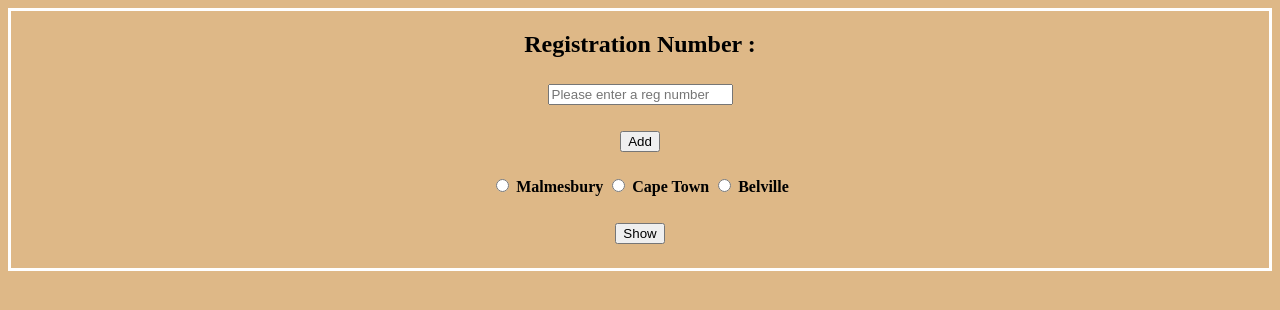
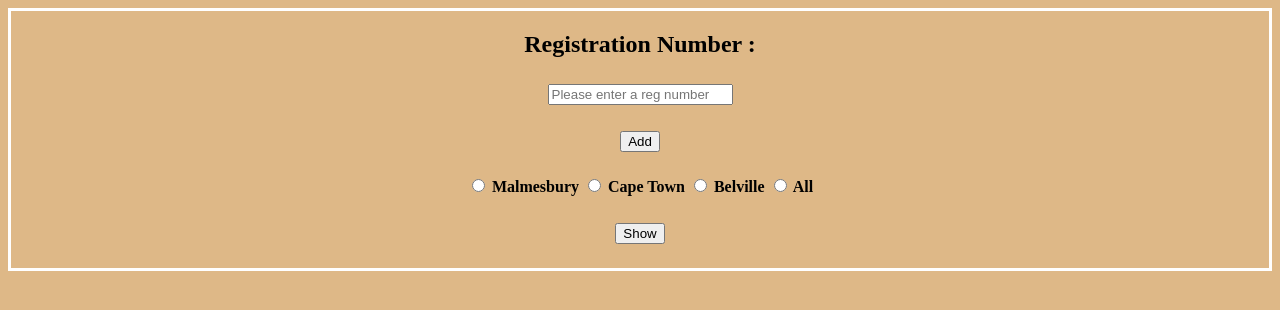
Before and after one commit to sixolisiwe/registration_numbers, a plain HTML site: page index.html in a window 1280 px wide. Drawn offline with Linux system fonts and the light colour scheme.

Commit message:
all button added

```diff
--- a/dom/registration_numbers-dom.js
+++ b/dom/registration_numbers-dom.js
@@ -13,13 +13,13 @@ let regNumb = factoryRegNumbers();
 
 function addError(ErroMsg) {
 
-    errorMessage.innerHTML = ErroMsg
+    errorMessage.innerHTML = ErroMsg;
 
 }
 
 function addItem() {
 
-    errorMessage.innerHTML = ""
+    errorMessage.innerHTML = "";
     if (inputBoxElement.value != undefined && inputBoxElement.value.trim() != "") {
 
         if (isValidReg.test(enter.value)) {
@@ -32,6 +32,7 @@ function addItem() {
                 createRegPlate(regPlate[i]); //works up here only to help with filtering for the show btn
 
             }
+
 
         }
         else {
@@ -74,10 +75,19 @@ function filterRegTown() {
                 createRegPlate(filteredResults[i]);// assigning the for loop logic to second function
             }
 
+            if(elem.value === "All"){
+                let regsNumbers = regNumb.getList();
+                for(let i = 0; i < regsNumbers.length; i++) {
+                    let elemVal = regsNumbers[i];
+                    document.getElementById("dynamic-list").innerHTML += "<li>" + elemVal + "</li>"
+                }
+            }
+
         }
-    }
+
+
 }
-
+}
 
 window.addEventListener('DOMContentLoaded', (event) => {
     // console.log('DOM fully loaded and parsed');
--- a/index.html
+++ b/index.html
@@ -34,19 +34,22 @@
 <label class="radio-inline">
 <h4>
 <span>
-<input type="radio" name="gender" class= "radioItem" id = "town1" value="CK">  Malmesbury
+<input type="radio" name="radioBtn" class= "radioItem" id = "town1" value="CK">  Malmesbury
 </span>
 </label>
 
 <label class="radio-inline">
 <span>
-    <input type="radio" name="gender" class= "radioItem" id = "town2" value="CA"> Cape Town
+    <input type="radio" name="radioBtn" class= "radioItem" id = "town2" value="CA"> Cape Town
 </span>
 </label>
 
 <label class="radio-inline">
 <span>
-    <input type="radio" name="gender" class= "radioItem" id ="town3" value="CJ"> Belville
+    <input type="radio" name="radioBtn" class= "radioItem" id ="town3" value="CJ"> Belville
+</span>
+<span>
+    <input type="radio" name="radioBtn" class= "radioItem" id ="town3" value="All"> All
 </span>
 </label>
 </h4>
```
Also changed, not shown: registration_number.js (+2 -12 lines).
